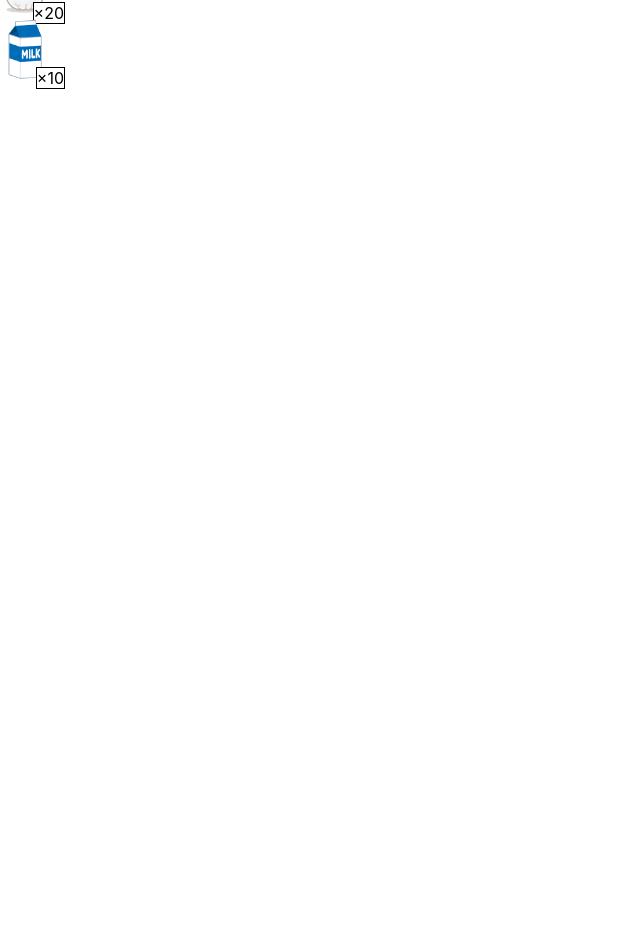
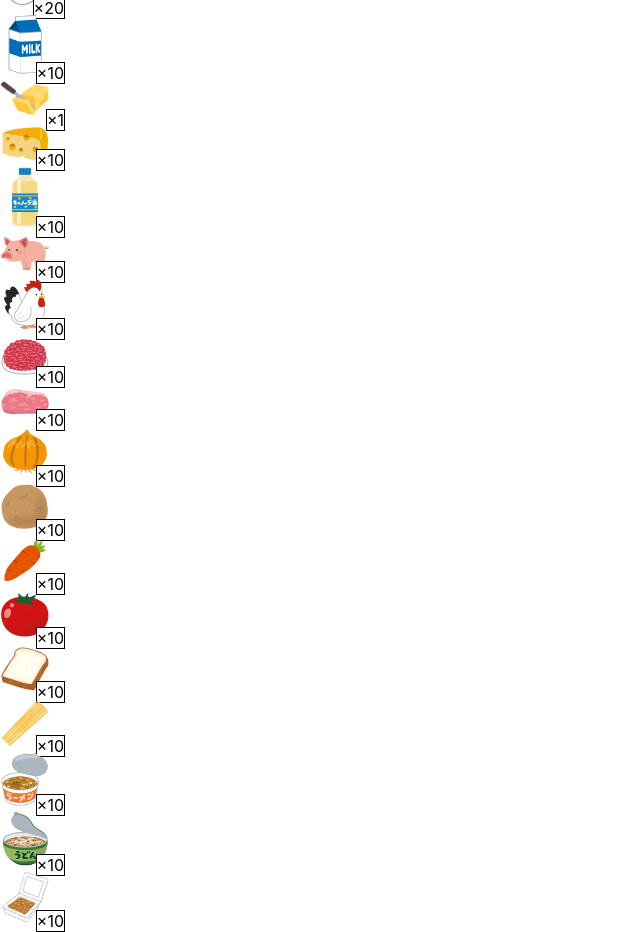
Before and after one commit to tkze0811/weekly-menu-picker, a React (Create React App) app: page / in a window 1280 px wide. Shown: the part 200-1132 px from the top of the page, without its empty margins (0-640 px from the left). Before the commit the page ends 800 px from the top, so only its background shows below. Built offline with nearby package versions, Linux system fonts and the light colour scheme.

Commit message:
全ての食材を画面上に表示

```diff
--- a/src/conponents/foodList.tsx
+++ b/src/conponents/foodList.tsx
@@ -7,6 +7,22 @@ function FoodList() {
       <div>
         <FoodItem name="卵" count={20} />
         <FoodItem name="牛乳" count={10} />
+        <FoodItem name="バター" count={1} />
+        <FoodItem name="チーズ" count={10} />
+        <FoodItem name="油" count={10} />
+        <FoodItem name="豚肉" count={10} />
+        <FoodItem name="鶏肉" count={10} />
+        <FoodItem name="ひき肉" count={10} />
+        <FoodItem name="豚ロース" count={10} />
+        <FoodItem name="玉ねぎ" count={10} />
+        <FoodItem name="じゃがいも" count={10} />
+        <FoodItem name="人参" count={10} />
+        <FoodItem name="トマト" count={10} />
+        <FoodItem name="パン" count={10} />
+        <FoodItem name="パスタ" count={10} />
+        <FoodItem name="ラーメン" count={10} />
+        <FoodItem name="うどん" count={10} />
+        <FoodItem name="納豆" count={10} />
       </div>
     </div>
   );
--- a/src/consts/foods.ts
+++ b/src/consts/foods.ts
@@ -1,6 +1,22 @@
 import { Food } from "../types/food";
 
 export const FOOD_LIST: Food[] = [
-  { name: "卵", src: "/egg.png" },
+  { name: "卵", src: "white_egg.png" },
   { name: "牛乳", src: "/milk.png" },
+  { name: "バター", src: "/butter.png" },
+  { name: "チーズ", src: "/cheese.png" },
+  { name: "油", src: "/oil_canola.png" },
+  { name: "豚肉", src: "/butaniku.png" },
+  { name: "鶏肉", src: "/toriniku.png" },
+  { name: "ひき肉", src: "/hikiniku.png" },
+  { name: "豚ロース", src: "/buta_ro-su.png" },
+  { name: "玉ねぎ", src: "/tamanegi.png" },
+  { name: "じゃがいも", src: "/zyagaimo.png" },
+  { name: "人参", src: "/ninnjin.png" },
+  { name: "トマト", src: "/tomato.png" },
+  { name: "パン", src: "/bread.png" },
+  { name: "パスタ", src: "/pasta.png" },
+  { name: "ラーメン", src: "/ramen_miso.png" },
+  { name: "うどん", src: "/udon.png" },
+  { name: "納豆", src: "/nattou.png" },
 ];
```
Also changed, not shown: src/types/food.ts (+19 -1 lines).
